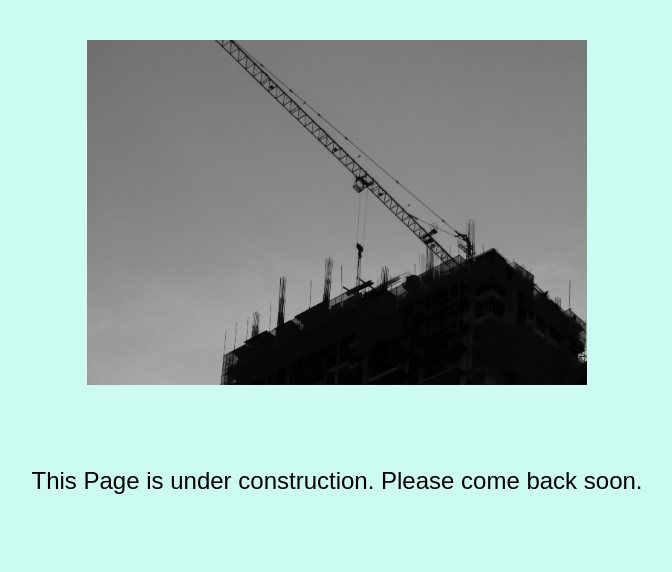
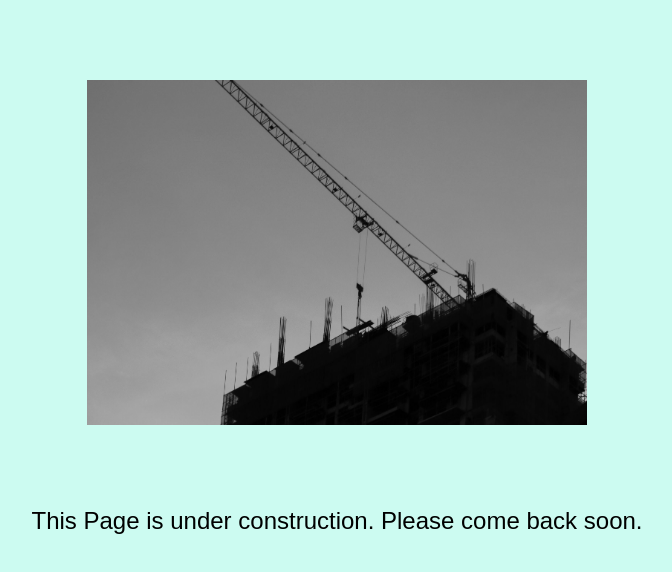
Before and after one commit to vasanth9/one-million, a Next.js app: page / in a window 1280 px wide. Shown: the top 572 px of the page, without its empty margins (303-975 px from the left). Built offline with nearby package versions, Linux system fonts and the light colour scheme.

Commit message:
d test 3

```diff
--- a/src/app/page.tsx
+++ b/src/app/page.tsx
@@ -2,7 +2,7 @@ import Image from "next/image";
 export default function Home() {
   return (
    <div className="flex flex-col w-screen h-screen justify-center items-center bg-teal-100">
-    <Image src="/images/UnderConstruction.jpg" alt="UnderConstruction" className="flex-1 m-10" width={500} height={500}/>
+    <Image src="/images/UnderConstruction.jpg" alt="UnderConstruction" className="flex-1 m-10 mt-20" width={500} height={500}/>
     <p className="text-black text-2xl m-10 flex-1">This Page is under construction. Please come back soon.</p>
    </div>
   );
```
